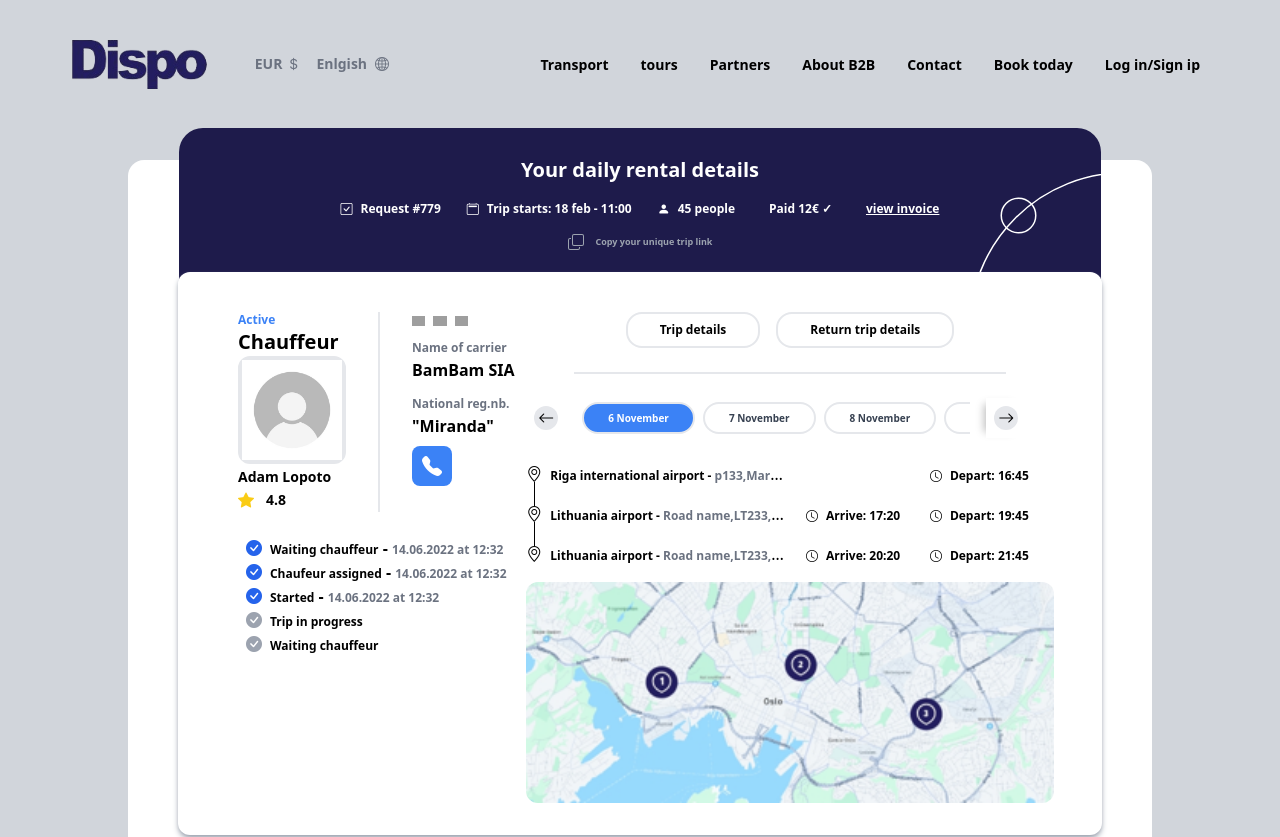
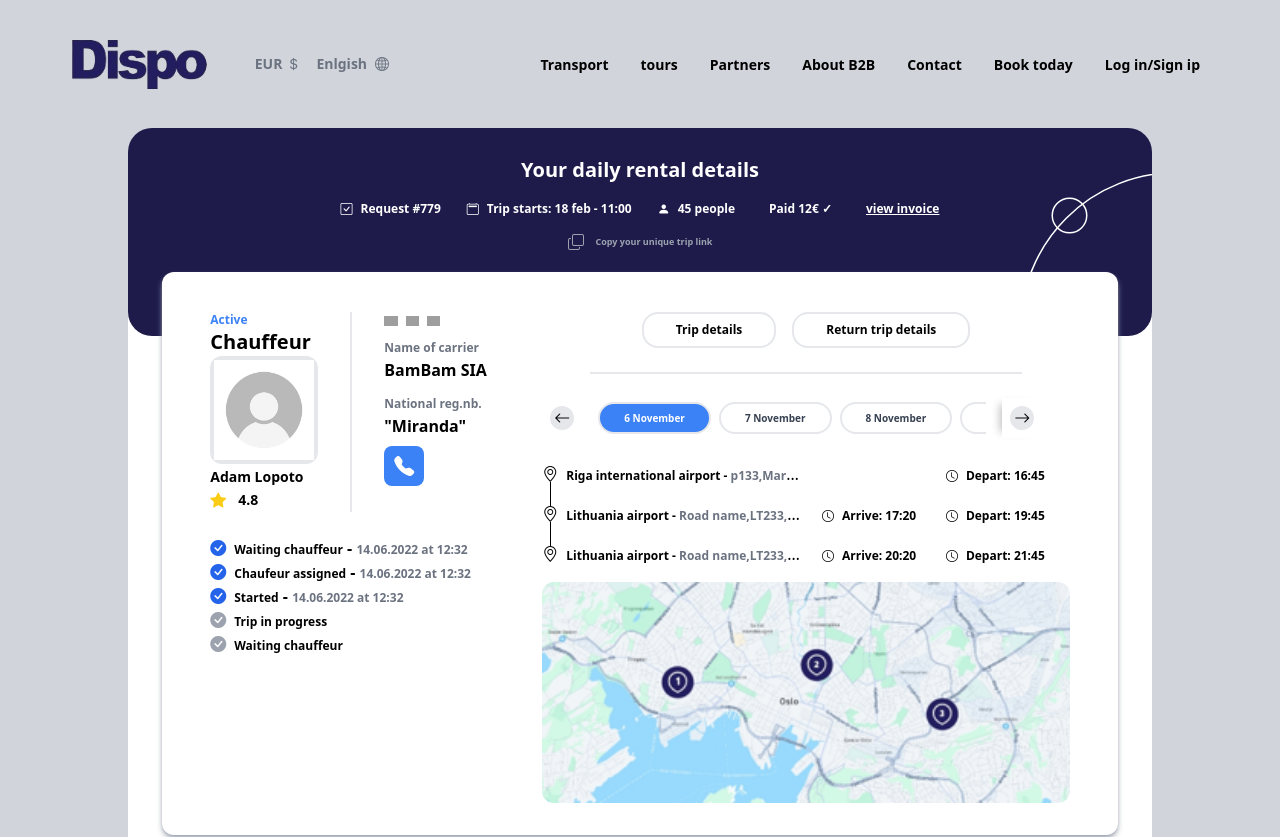
Before and after one commit to ErnestNeimanis/dispo, a Vue app: page / in a window 1280 px wide. Shown: the top 837 px of the page. Built offline with nearby package versions, Linux system fonts and the light colour scheme; grey boxes are pictures that could not be loaded.

Commit message:
container sizes

```diff
--- a/src/components/rental-details/RentalDetails.vue
+++ b/src/components/rental-details/RentalDetails.vue
@@ -6,13 +6,14 @@ import UniqueLinkCopy from "./UniqueLinkCopy.vue"
 
 </script>
 <template>
-    <div class="relative min-h-52 w-[90%] z-[10] max-w-[1050px] min-w-[800px] bg-indigo-950 h-52 rounded-3xl pt-7 overflow-hidden">
+    <div class="relative min-h-52 w-[100%] z-[10] max-w-[1100px] min-w-[900px] bg-indigo-950 h-52 rounded-3xl pt-7 overflow-hidden">
 
         <div class="absolute  z-[15] bottom-0 right-0 w-52 h-52 translate-x-32 translate-y-24 rounded-full scale-150 border border-white">
             <div class="absolute top-0 left-0 border rounded-full translate-x-5 translate-y-4 border-white w-6 h-6">
 
             </div>
         </div>
+
 
         <div class="relative z-[25]">
 
--- a/src/components/rental-profile/RentalProfile.vue
+++ b/src/components/rental-profile/RentalProfile.vue
@@ -8,13 +8,13 @@ import LocationDetails from './LocationDetails.vue';
 import Map from './Map.vue';
 </script>
 <template>
-    <div class="flex justify-center flex-wrap h-full min-w-[400px]  px-12 py-8 pt-10 bg-white shadow-md shadow-gray-400 rounded-xl ">
-        <div class="flex flex-col flex-wrap w-1/3 min-w-[300px]">
-            <div class="flex justify-center  gap-8 ">
+    <div class="flex justify-center flex-wrap h-full min-w-[400px]   px-12 py-8 pt-10 bg-white shadow-md shadow-gray-400 rounded-xl ">
+        <div class="flex flex-col flex-wrap w-1/3 min-w-[300px] mr-8">
+            <div class="flex   gap-8 ">
                 <UserProfile class="border-r-2 pr-8" />
                 <CompanyProfile />
             </div>
-            <div class="flex justify-center mt-6">
+            <div class="flex  mt-6">
                 <OrderStatus />
             </div>
         </div>
--- a/src/views/HomeView.vue
+++ b/src/views/HomeView.vue
@@ -6,7 +6,7 @@ import Footer from "@/components/Footer.vue";
 
 <template>
 
-  <div class="mx-32 h-3/4 mt-8 relative flex flex-col items-center bg-white rounded-2xl">
+  <div class="mx-32 h-3/4 mt-8  relative flex flex-col items-center bg-white rounded-2xl">
 
     <RentalDetails class="-translate-y-8 z-0" />
     <RentalProfile class="-translate-y-24 z-30 "/>
```
